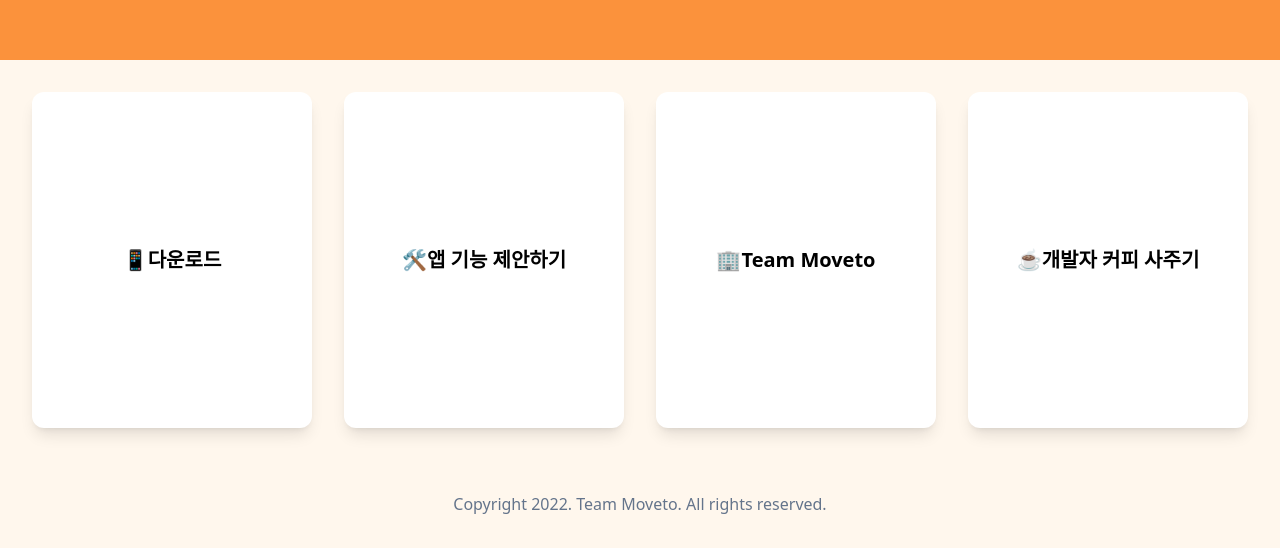
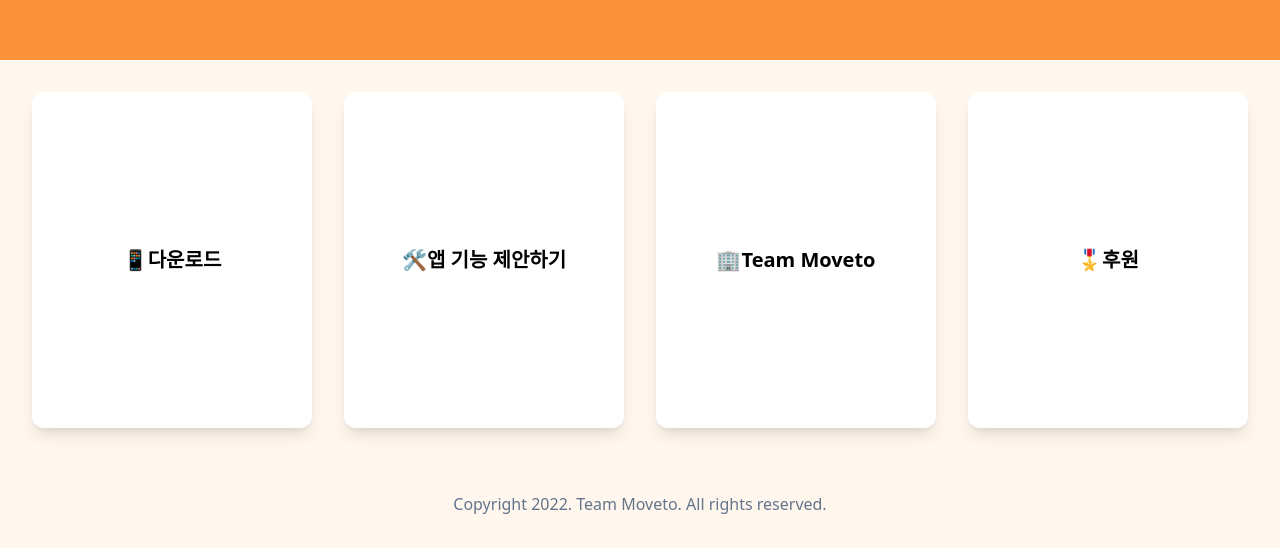
Before and after one commit to jhyunwoo/cntextbook-web, a Next.js app: page / in a window 1280 px wide. Shown: the part 740-1288 px from the top of the page. Built offline with nearby package versions, Linux system fonts and the light colour scheme.

Commit message:
edit donation and add analytics

```diff
--- a/app/page.jsx
+++ b/app/page.jsx
@@ -28,10 +28,10 @@ export default function MainPage() {
           <div className="text-xl font-semibold">🏢Team Moveto</div>
         </Link>
         <Link
-          href="https://toss.me/moveto/2000"
+          href="https://toss.me/moveto"
           className=" bg-white hover:bg-orange-600 hover:text-white hover:scale-105 transition duration-300 text-black flex justify-center items-center rounded-xl shadow-lg"
         >
-          <div className="text-xl font-semibold">☕개발자 커피 사주기</div>
+          <div className="text-xl font-semibold">🎖️후원</div>
         </Link>
       </div>
       <div className="bg-orange-50/50 text-center p-4 py-8">
--- a/package.json
+++ b/package.json
@@ -9,6 +9,7 @@
     "lint": "next lint"
   },
   "dependencies": {
+    "@vercel/analytics": "^0.1.5",
     "eslint": "8.26.0",
     "eslint-config-next": "13.0.2",
     "next": "13.0.2",
```
Also changed, not shown: 1 other file (tests, documents, lock files or other folders).
